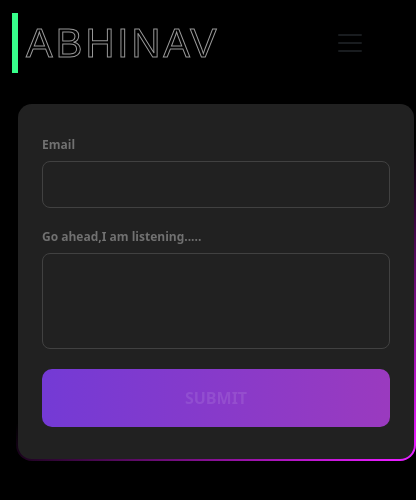
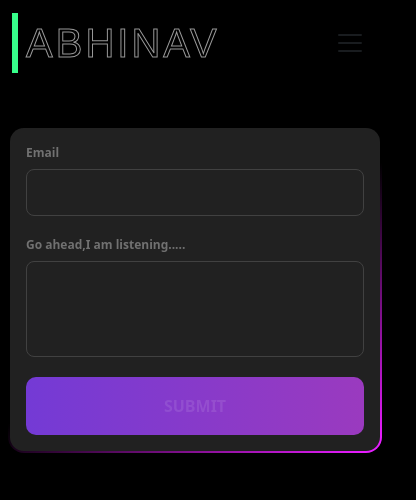
Before and after one commit to abhinav3254/angular-portfolio, an Angular app: page /contact in a window 390 px wide. Shown: the top 500 px of the page, 416 px wide, since content can reach past the window. Built offline with nearby package versions, Linux system fonts and the light colour scheme.

Commit message:
making responsive

```diff
--- a/src/app/components/contact/contact.component.css
+++ b/src/app/components/contact/contact.component.css
@@ -10,7 +10,8 @@
 
 /* for custom form */
 .form-container {
-    width: 400px;
+    /* fixing height */
+    width: 60%;
     background: linear-gradient(#212121, #212121) padding-box,
         linear-gradient(145deg, transparent 35%, #e81cff, #40c9ff) border-box;
     border: 2px solid transparent;
@@ -28,6 +29,7 @@
 
     /* this made form in center */
     margin: auto;
+    padding: 5rem;
 }
 
 @keyframes gradient {
@@ -158,3 +160,19 @@
     border-image-source: linear-gradient(45deg, #743ad5, #d53a9d);
     border-image-outset: 1em;
 }
+
+
+
+/* From here media queries */
+@media only screen and (max-width: 768px) {
+    .main {
+        padding: 0.5rem;
+        height: auto;
+    }
+
+    .form-container {
+        width: 100%;
+        margin: 2rem 0;
+        padding: 1rem;
+    }
+}
```
